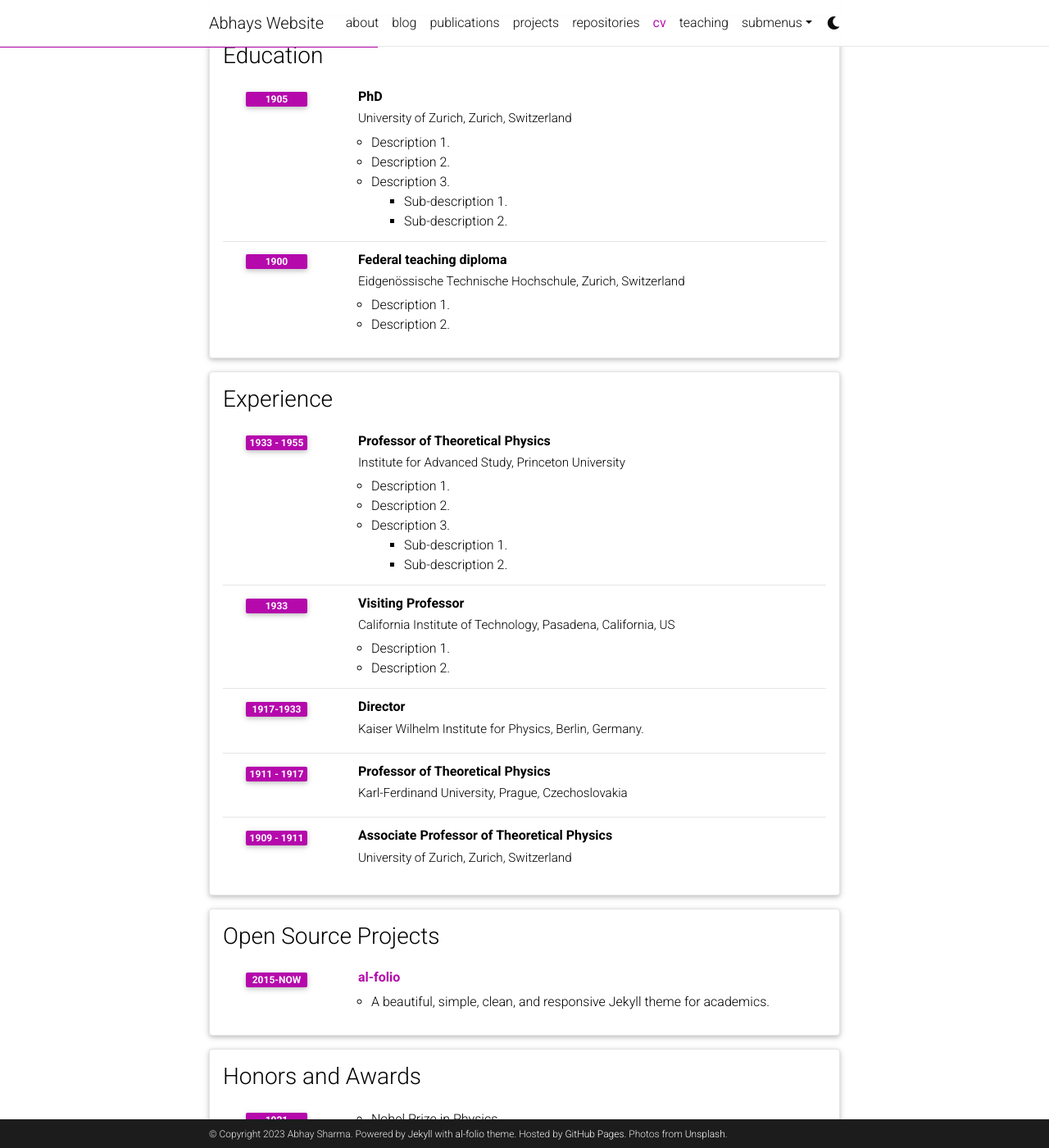
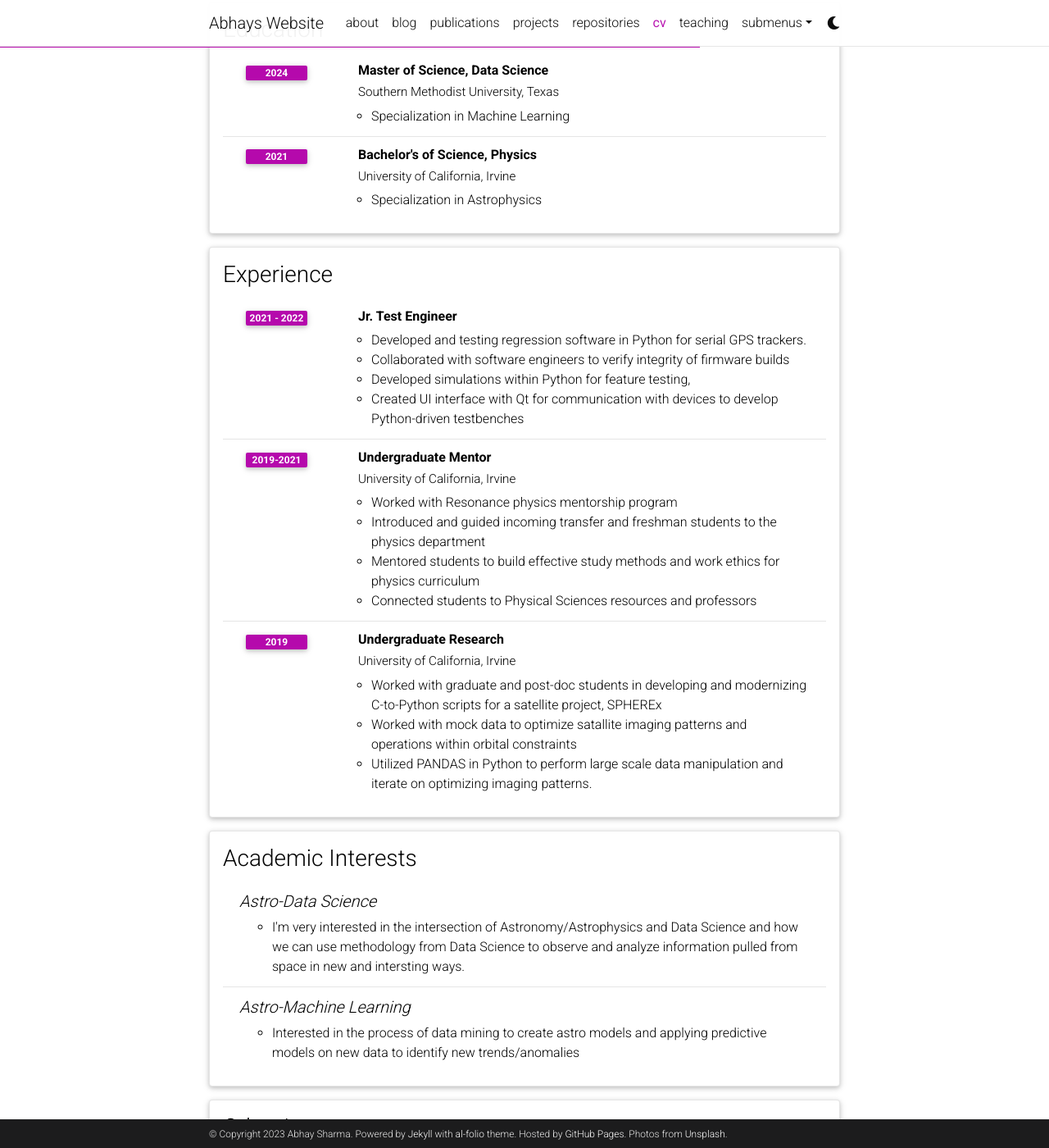
Before and after one commit to AbhaySh4r/AbhaySh4r.github.io, a Jekyll site: the page built from _pages/cv.md, in a window 1280 px wide and 1400 px high, scrolled down 359 px. Shown: the whole window at 82% size. Built offline with Jekyll 4.4.1, drawn with Linux system fonts in a browser that asks for light colours; comment, search, counter and statistics services are not loaded; a style sheet for code colours, icons or effects is not loaded; some of the changed text lies outside the part shown.

Commit message:
updated cv.yml

```diff
--- a/_data/cv.yml
+++ b/_data/cv.yml
@@ -2,96 +2,66 @@
   type: map
   contents:
     - name: Full Name
-      value: Albert Einstein
+      value: Abhay Sharma
     - name: Date of Birth
-      value: 14th March 1879
-    - name: Languages
-      value: English, German
+      value: 8th January 1997
 
 - title: Education
   type: time_table
   contents:
-    - title: PhD
-      institution: University of Zurich, Zurich, Switzerland
-      year: 1905
+    - title: Master of Science, Data Science
+      institution: Southern Methodist University, Texas
+      year: 2024
       description:
-        - Description 1.
-        - Description 2.
-        - title: Description 3.
-          contents:
-            - Sub-description 1.
-            - Sub-description 2.
-    - title: Federal teaching diploma
-      institution: Eidgenössische Technische Hochschule, Zurich, Switzerland
-      year: 1900
+        - Specialization in Machine Learning
+    - title: Bachelor's of Science, Physics
+      institution: University of California, Irvine
+      year: 2021
       description:
-        - Description 1.
-        - Description 2.
+        - Specialization in Astrophysics
 
 - title: Experience
   type: time_table
   contents:
-    - title: Professor of Theoretical Physics
-      institution: Institute for Advanced Study, Princeton University
-      year: 1933 - 1955
+    - title: Jr. Test Engineer
+      company: Pacific Track
+      year: 2021 - 2022
       description:
-        - Description 1.
-        - Description 2.
-        - title: Description 3.
-          contents:
-            - Sub-description 1.
-            - Sub-description 2.
-    - title: Visiting Professor
-      institution: California Institute of Technology, Pasadena, California, US
-      year: 1933
+        - Developed and testing regression software in Python for serial GPS trackers.
+        - Collaborated with software engineers to verify integrity of firmware builds
+        - Developed simulations within Python for feature testing,
+        - Created UI interface with Qt for communication with devices to develop Python-driven testbenches
+
+    - title: Undergraduate Mentor
+      institution: University of California, Irvine
+      year: 2019-2021
       description:
-        - Description 1.
-        - Description 2.
+        - Worked with Resonance physics mentorship program
+        - Introduced and guided incoming transfer and freshman students to the physics department
+        - Mentored students to build effective study methods and work ethics for physics curriculum
+        - Connected students to Physical Sciences resources and professors
 
-    - title: Director
-      institution: Kaiser Wilhelm Institute for Physics, Berlin, Germany.
-      year: 1917-1933
+    - title: Undergraduate Research
+      institution: University of California, Irvine
+      year: 2019
+      description:
+        - Worked with graduate and post-doc students in developing and modernizing C-to-Python scripts for a satellite project, SPHEREx
+        - Worked with mock data to optimize satallite imaging patterns and operations within orbital constraints
+        - Utilized PANDAS in Python to perform large scale data manipulation and iterate on optimizing imaging patterns.
 
-    - title: Professor of Theoretical Physics
-      institution: Karl-Ferdinand University, Prague, Czechoslovakia
-      year: 1911 - 1917
-      description:
-
-    - title: Associate Professor of Theoretical Physics
-      institution: University of Zurich, Zurich, Switzerland
-      year: 1909 - 1911
-
-- title: Open Source Projects
-  type: time_table
-  contents:
-    - title: <a href="https://github.com/alshedivat/al-folio">al-folio</a>
-      year: 2015-now
-      description: A beautiful, simple, clean, and responsive Jekyll theme for academics.
-
-- title: Honors and Awards
-  type: time_table
-  contents:
-    - year: 1921
-      items:
-        - Nobel Prize in Physics
-        - Matteucci Medal
-    - year: 2029
-      items:
-        - Max Planck Medal
 
 - title: Academic Interests
   type: nested_list
   contents:
-    - title: Topic 1.
+    - title: Astro-Data Science
       items:
-        - Description 1.
-        - Description 2.
-    - title: Topic 2.
+        - I'm very interested in the intersection of Astronomy/Astrophysics and Data Science and how we can use methodology from Data Science to observe and analyze information pulled from space in new and intersting ways.
+    - title: Astro-Machine Learning
       items:
-        - Description 1.
-        - Description 2.
+        - Interested in the process of data mining to create astro models and applying predictive models on new data to identify new trends/anomalies
+
 
 - title: Other Interests
   type: list
   contents:
-    - <u>Hobbies:</u> Hobby 1, Hobby 2, etc.
+    - Modular Synthesis, Sim Racing
```
